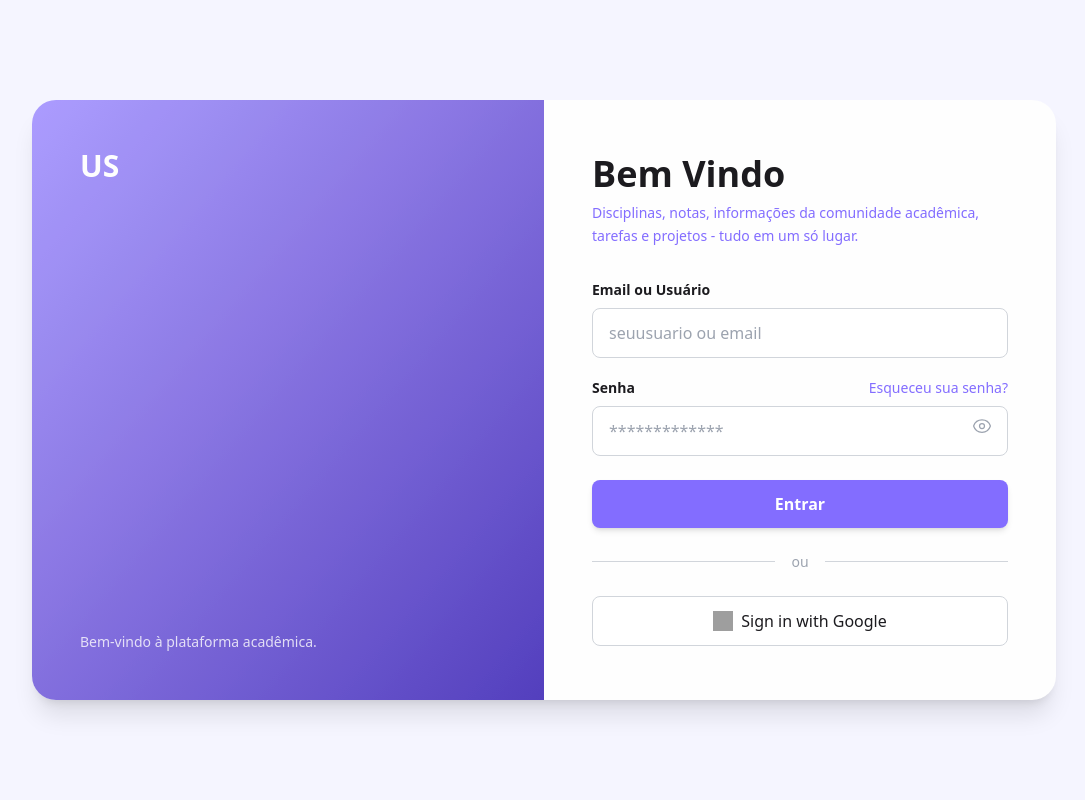
After one commit to RyanArmond/Desenvolvimento_de_Artefato, a Django app: template projectuniversitysystem/universitysystem/templates/login.html in a window 1280 px wide. The commit adds this page. Shown: the whole page, without its empty margins (96-1181 px from the left). Run offline with Django 5.2, Linux system fonts and the light colour scheme; the template is opened without the code that fills it, so the values that code supplies are empty; some libraries are stand-ins or nearby versions; grey boxes are pictures that could not be loaded.

Commit message:
Adiciona login.html e modifica restaurante.html

```diff
--- /dev/null
+++ b/projectuniversitysystem/universitysystem/templates/login.html
@@ -0,0 +1,114 @@
+{% load static %}
+<!DOCTYPE html>
+<html lang="pt-BR">
+<head>
+    <meta charset="UTF-8">
+    <meta name="viewport" content="width=device-width, initial-scale=1.0">
+    <script src="https://cdn.tailwindcss.com"></script>
+    <script>
+    tailwind.config = {
+        theme: {
+            extend: {
+                colors: {
+                    npurple : '#836DFF',
+                    npurplelight: '#A291FF',
+                    nbackpurple: "#F5F5FF",
+                    nblack: "#1C1B1F",
+                    nlightblack: "#404040",
+                    nwhite: "#FEFEFE",
+                }
+            }
+        }
+    }
+    </script>
+    <title>Login - UniversitySystem</title>
+</head>
+<body class="bg-nbackpurple flex items-center justify-center min-h-screen p-4">
+
+    <div class="bg-nwhite rounded-3xl shadow-xl overflow-hidden flex flex-col md:flex-row w-full max-w-5xl h-[600px]">
+
+        <div class="hidden md:flex md:w-1/2 bg-gradient-to-br from-npurplelight to-[#4B39B6] p-12 flex-col justify-between relative">
+            <div class="absolute inset-0 bg-white/10 mix-blend-overlay"></div>
+
+            <h1 class="text-nwhite text-3xl font-bold z-10">US</h1>
+
+            <div class="z-10">
+                <p class="text-nwhite/80 text-sm">Bem-vindo à plataforma acadêmica.</p>
+            </div>
+        </div>
+
+        <div class="w-full md:w-1/2 p-12 flex flex-col justify-center relative">
+
+            <div class="max-w-md mx-auto w-full">
+                <h2 class="text-4xl font-bold text-nblack mb-2">Bem Vindo</h2>
+                <p class="text-npurple text-sm mb-8 leading-relaxed">
+                    Disciplinas, notas, informações da comunidade acadêmica, tarefas e projetos - tudo em um só lugar.
+                </p>
+
+                {% if messages %}
+                    {% for message in messages %}
+                        <div class="mb-4 p-3 bg-red-100 text-red-600 rounded text-sm text-center">
+                            {{ message }}
+                        </div>
+                    {% endfor %}
+                {% endif %}
+
+                <form method="POST" action="{% url 'login' %}">
+                    {% csrf_token %}
+
+                    <div class="mb-5">
+                        <label class="block text-nblack text-sm font-semibold mb-2" for="username">
+                            Email ou Usuário
+                        </label>
+                        <input class="w-full px-4 py-3 rounded-lg border border-gray-300 focus:border-npurple focus:ring-2 focus:ring-npurple/20 outline-none transition-all text-nblack placeholder-gray-400"
+                               type="text"
+                               name="username"
+                               id="username"
+                               placeholder="seuusuario ou email"
+                               required>
+                    </div>
+
+                    <div class="mb-6 relative">
+                        <div class="flex justify-between items-center mb-2">
+                            <label class="block text-nblack text-sm font-semibold" for="password">
+                                Senha
+                            </label>
+                            <a href="#" class="text-sm text-npurple hover:underline font-medium">
+                                Esqueceu sua senha?
+                            </a>
+                        </div>
+                        <input class="w-full px-4 py-3 rounded-lg border border-gray-300 focus:border-npurple focus:ring-2 focus:ring-npurple/20 outline-none transition-all text-nblack placeholder-gray-400"
+                               type="password"
+                               name="password"
+                               id="password"
+                               placeholder="*************"
+                               required>
+                        <button type="button" class="absolute right-4 top-[38px] text-gray-400 hover:text-npurple">
+                            <svg xmlns="http://www.w3.org/2000/svg" fill="none" viewBox="0 0 24 24" stroke-width="1.5" stroke="currentColor" class="w-5 h-5">
+                                <path stroke-linecap="round" stroke-linejoin="round" d="M2.036 12.322a1.012 1.012 0 010-.639C3.423 7.51 7.36 4.5 12 4.5c4.638 0 8.573 3.007 9.963 7.178.07.207.07.431 0 .639C20.577 16.49 16.64 19.5 12 19.5c-4.638 0-8.573-3.007-9.963-7.178z" />
+                                <path stroke-linecap="round" stroke-linejoin="round" d="M15 12a3 3 0 11-6 0 3 3 0 016 0z" />
+                            </svg>
+                        </button>
+                    </div>
+
+                    <button type="submit" class="w-full bg-npurple hover:bg-[#6f5add] text-white font-bold py-3 rounded-lg shadow-md hover:shadow-lg transition-all transform hover:-translate-y-0.5">
+                        Entrar
+                    </button>
+                </form>
+
+                <div class="flex items-center my-6">
+                    <div class="flex-grow border-t border-gray-300"></div>
+                    <span class="flex-shrink-0 mx-4 text-gray-400 text-sm">ou</span>
+                    <div class="flex-grow border-t border-gray-300"></div>
+                </div>
+
+                <button type="button" class="w-full flex items-center justify-center border border-gray-300 hover:bg-gray-50 bg-white text-nblack font-medium py-3 rounded-lg transition-all">
+                    <img src="https://www.svgrepo.com/show/475656/google-color.svg" alt="Google" class="w-5 h-5 mr-2">
+                    Sign in with Google
+                </button>
+            </div>
+        </div>
+    </div>
+
+</body>
+</html>
--- a/projectuniversitysystem/universitysystem/urls.py
+++ b/projectuniversitysystem/universitysystem/urls.py
@@ -7,5 +7,7 @@ urlpatterns = [
     #path('exemplo/', views.exemplo_view, name='exemplo_view'),
 
     path('', views.home, name='home_view'),
-    path('restaurante/', views.restaurante_view, name="restaurante_view")
+    path('restaurante/', views.restaurante_view, name="restaurante_view"),
+    path('login/', views.login_view, name='login'),
+    path('logout/', views.logout_view, name='logout')
 ]
```
Also changed, not shown: projectuniversitysystem/universitysystem/models.py (+18 -15 lines), projectuniversitysystem/universitysystem/templates/restaurante.html (+26 -15 lines), projectuniversitysystem/universitysystem/views.py (+57 -4 lines), projectuniversitysystem/universitysystem/migrations/0004_remove_restauranteuniversitario_cardapio_dia_and_more.py (added).
